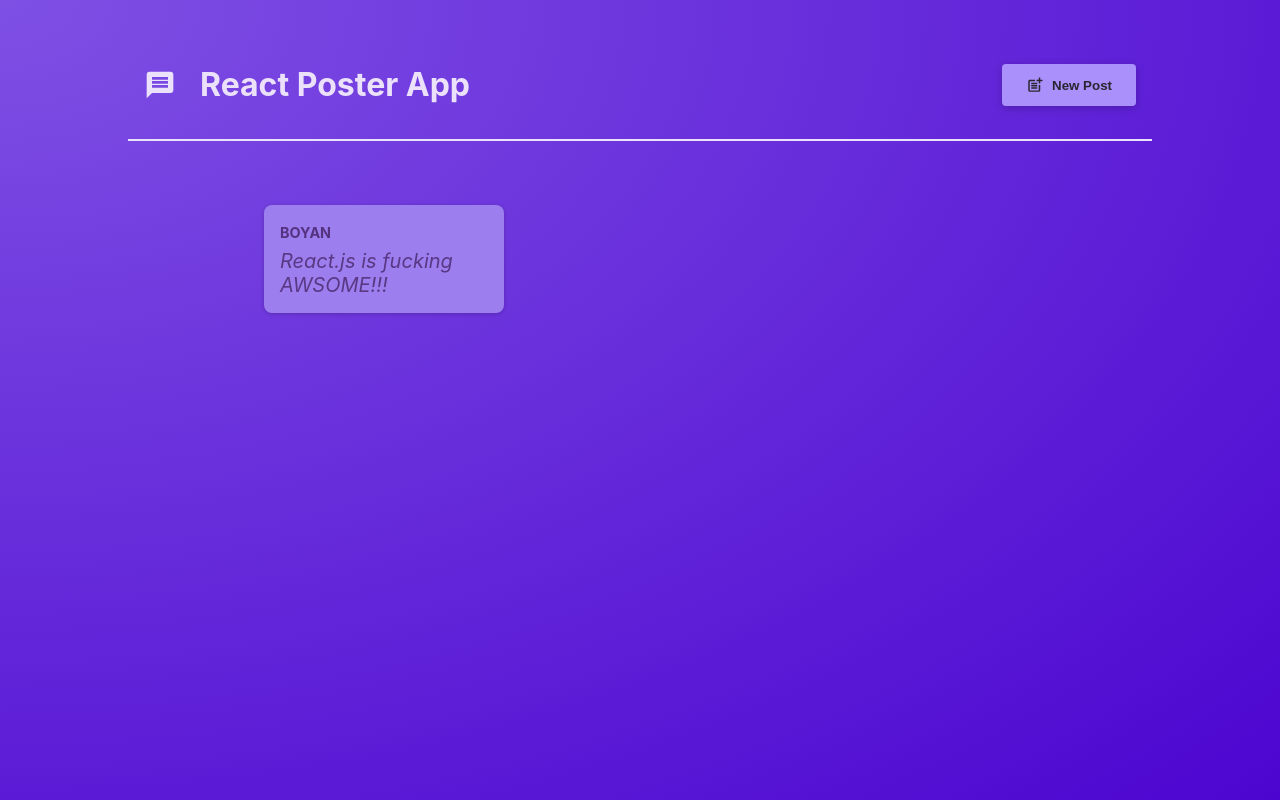
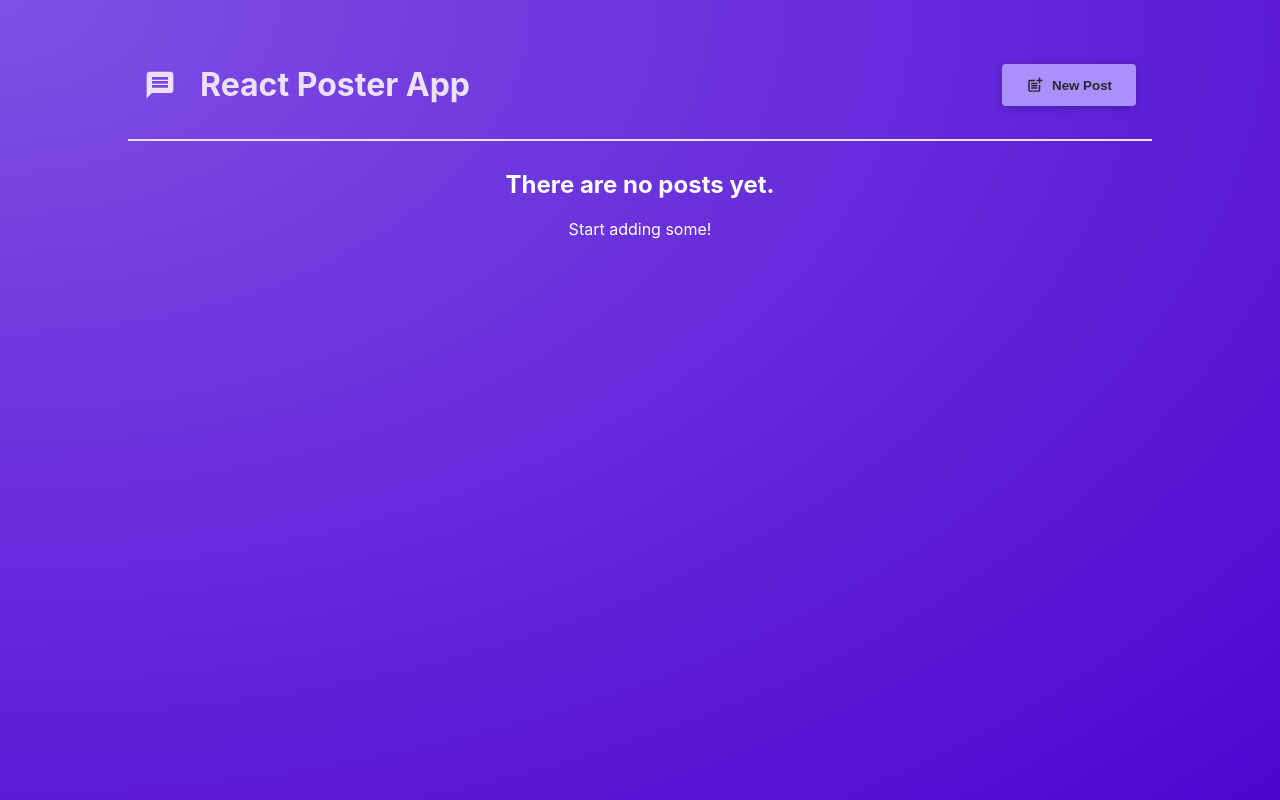
Before and after one commit to BoyanK95/yara2023, a React (Create React App) app in the folder React/contact-me-app/: page / in a window 1280 px wide. Built offline with nearby package versions, Linux system fonts and the light colour scheme.

Commit message:
Mapped posts to create Post components with data
Mapped posts to create Post components with data, and render No posts if posts.length === 0

```diff
--- a/React/contact-me-app/src/components/NewPost.js
+++ b/React/contact-me-app/src/components/NewPost.js
@@ -1,7 +1,7 @@
 import { useState } from 'react';
 import classes from './NewPost.module.css';
 
-function NewPost({ onCancel, onSubmit }) {
+function NewPost({ onCancel, onSubmit, onAddPost }) {
     const [enteredBody, setEnteredBody] = useState('');
     const [enteredAuthor, setEnteredAuthor] = useState('');
 
@@ -17,10 +17,12 @@
         e.preventDefault();
 
         const postData = {
+            key: Math.floor(Math.random() * 1000),
             body: enteredBody,
             author: enteredAuthor
         };
-        console.log(postData);
+
+        onAddPost(postData)
         onCancel()
     }
 
--- a/React/contact-me-app/src/components/PostList.js
+++ b/React/contact-me-app/src/components/PostList.js
@@ -1,20 +1,36 @@
+import { useState } from 'react';
 import Modal from './Modal';
 import NewPost from './NewPost';
 import Post from './Post';
 import classes from './PostList.module.css';
 
 function PostList({ isPosting, onStopPosting }) {
+    const [posts, setPosts] = useState([]);
+
+    function addPostHandler(postData) {
+        setPosts((existingPosts) => [postData, ...existingPosts]);
+    }
 
     return (
         <>
             {isPosting && (
                 <Modal onClose={onStopPosting}>
-                    <NewPost onCancel={onStopPosting}/>
+                    <NewPost onCancel={onStopPosting} onAddPost={addPostHandler} />
                 </Modal>
             )}
-            <ul className={classes.posts}>
-                <Post author='Boyan' body='React.js is fucking AWSOME!!!' />
-            </ul>
+            {posts.length > 0 && (
+                <ul className={classes.posts}>
+                    {posts.map((post) => (
+                        <Post key={post.key} author={post.author} body={post.body} />
+                    ))}
+                </ul>
+            )}
+            {posts.length === 0 && (
+                <div style={{ textAlign: 'center', color: 'white' }}>
+                    <h2>There are no posts yet.</h2>
+                    <p>Start adding some!</p>
+                </div>
+            )}
         </>
     );
 }
```
